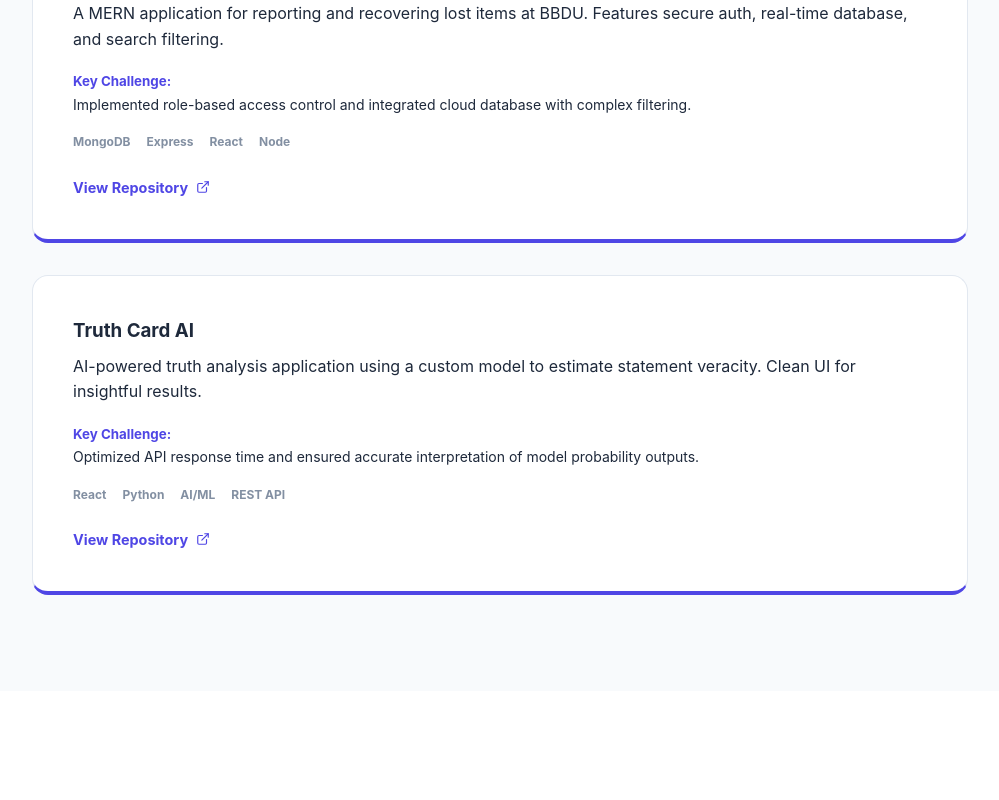
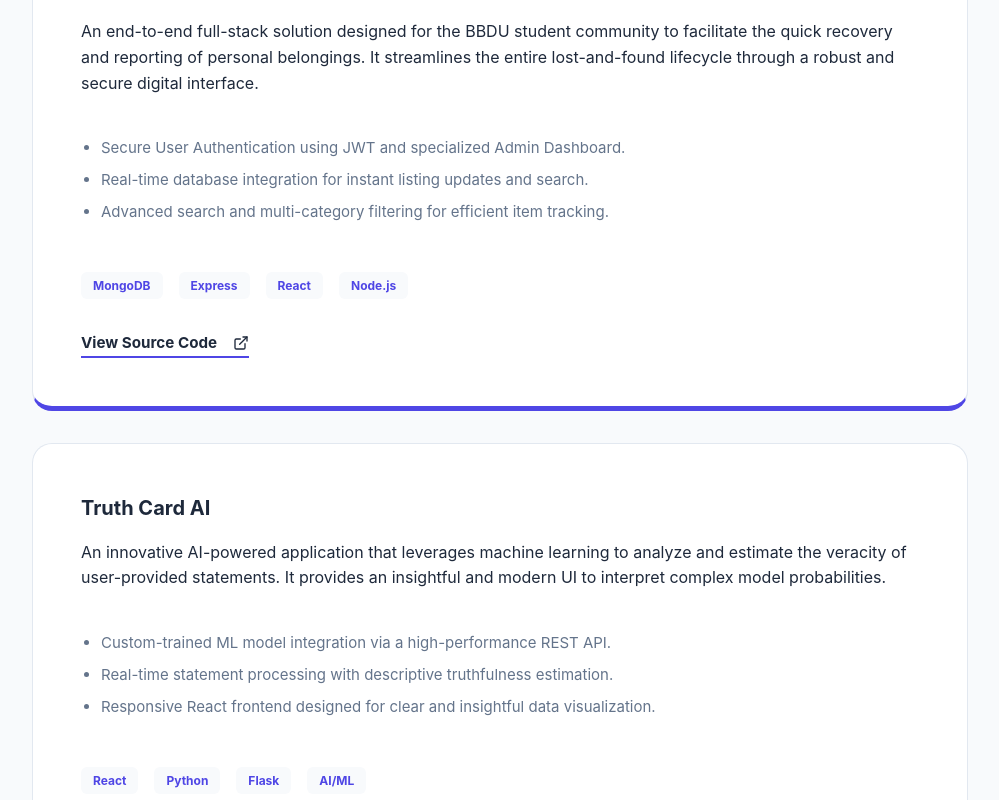
Before and after one commit to priyanshi355/Portfolio, a React app: page / in a window 1280 px wide. Shown: the part 3560-4360 px from the top of the page, without its empty margins (140-1139 px from the left). Built offline with nearby package versions, Linux system fonts and the light colour scheme; the HTML template or start-up script is replaced by a standard one.

Commit message:
Linked MERN certificate and finalized styling

```diff
--- a/src/App.jsx
+++ b/src/App.jsx
@@ -169,16 +169,24 @@ const Projects = () => {
   const projects = [
     {
       title: "Lost & Found Platform",
-      desc: "A MERN application for reporting and recovering lost items at BBDU. Features secure auth, real-time database, and search filtering.",
-      challenges: "Implemented role-based access control and integrated cloud database with complex filtering.",
-      tags: ["MongoDB", "Express", "React", "Node"],
+      desc: "An end-to-end full-stack solution designed for the BBDU student community to facilitate the quick recovery and reporting of personal belongings. It streamlines the entire lost-and-found lifecycle through a robust and secure digital interface.",
+      features: [
+        "Secure User Authentication using JWT and specialized Admin Dashboard.",
+        "Real-time database integration for instant listing updates and search.",
+        "Advanced search and multi-category filtering for efficient item tracking."
+      ],
+      tags: ["MongoDB", "Express", "React", "Node.js"],
       link: "https://github.com/priyanshi355"
     },
     {
       title: "Truth Card AI",
-      desc: "AI-powered truth analysis application using a custom model to estimate statement veracity. Clean UI for insightful results.",
-      challenges: "Optimized API response time and ensured accurate interpretation of model probability outputs.",
-      tags: ["React", "Python", "AI/ML", "REST API"],
+      desc: "An innovative AI-powered application that leverages machine learning to analyze and estimate the veracity of user-provided statements. It provides an insightful and modern UI to interpret complex model probabilities.",
+      features: [
+        "Custom-trained ML model integration via a high-performance REST API.",
+        "Real-time statement processing with descriptive truthfulness estimation.",
+        "Responsive React frontend designed for clear and insightful data visualization."
+      ],
+      tags: ["React", "Python", "Flask", "AI/ML"],
       link: "https://github.com/priyanshi355"
     }
   ];
@@ -187,33 +195,36 @@ const Projects = () => {
     <section id="projects" className="bg-secondary">
       <div className="container">
         <div className="section-head">
-          <h2 className="section-title">Featured Work</h2>
-          <p className="section-subtitle">Deep dives into my development projects.</p>
+          <h2 className="section-title">Featured Projects</h2>
+          <p className="section-subtitle">A deep dive into my recent technical developments and problem-solving approaches.</p>
         </div>
         <div className="grid grid-2 gap-4">
           {projects.map((proj, index) => (
             <motion.div
               key={index}
-              initial={{ opacity: 0, y: 20 }}
+              initial={{ opacity: 0, y: 30 }}
               whileInView={{ opacity: 1, y: 0 }}
               viewport={{ once: true }}
-              whileHover={{ y: -8 }}
               className="project-card shadow-md"
             >
               <div className="project-content">
-                <h3 className="mb-2">{proj.title}</h3>
+                <h3 className="mb-4 text-xl">{proj.title}</h3>
                 <p className="text-muted mb-4">{proj.desc}</p>
-                <div className="mb-4">
-                  <small className="font-bold color-accent block mb-1">Key Challenge:</small>
-                  <p className="text-sm">{proj.challenges}</p>
-                </div>
-                <div className="flex flex-wrap gap-2 mb-6">
+
+                <ul className="project-list">
+                  {proj.features.map((feature, i) => (
+                    <li key={i}>{feature}</li>
+                  ))}
+                </ul>
+
+                <div className="flex flex-wrap gap-2 mb-8 mt-4">
                   {proj.tags.map((tag, i) => (
                     <span key={i} className="badge-tag">{tag}</span>
                   ))}
                 </div>
-                <a href={proj.link} target="_blank" className="link-icon flex items-center gap-1">
-                  View Repository <ExternalLink size={14} />
+
+                <a href={proj.link} target="_blank" className="link-icon flex items-center gap-2">
+                  View Source Code <ExternalLink size={16} />
                 </a>
               </div>
             </motion.div>
@@ -227,7 +238,7 @@ const Projects = () => {
 const Certifications = () => {
   const certs = [
     { title: "Alpha (DSA with Java)", issuer: "Apna College", date: "2024", icon: <Layers />, file: "/certs/apna_dsa.pdf" },
-    { title: "MERN Stack / Full-Stack", issuer: "Apna College", date: "2024", icon: <BarChart />, file: "#" },
+    { title: "MERN Stack / Full-Stack", issuer: "Apna College", date: "2024", icon: <BarChart />, file: "/certs/mern_cert.pdf" },
     { title: "OpScape 2.0 - IIM Trichy", issuer: "Indian Institute of Management", date: "2024", icon: <CheckCircle />, file: "/certs/iim_trichy.pdf" }
   ];
 
--- a/src/index.css
+++ b/src/index.css
@@ -155,10 +155,14 @@ section {
 .skill-tag { background: var(--secondary); padding: 0.25rem 0.75rem; border-radius: 6px; font-size: 0.8125rem; font-weight: 500; border: 1px solid var(--border); }
 
 /* Projects */
-.project-card { background: white; border-radius: 16px; overflow: hidden; border: 1px solid var(--border); border-bottom: 4px solid var(--accent); }
-.project-content { padding: 2.5rem; }
-.badge-tag { font-size: 0.75rem; font-weight: 700; color: var(--text-muted); opacity: 0.8; }
-.link-icon { font-weight: 700; color: var(--accent); font-size: 0.9rem; }
+.project-card { background: white; border-radius: 20px; overflow: hidden; border: 1px solid var(--border); border-bottom: 5px solid var(--accent); transition: var(--transition); display: flex; flex-direction: column; }
+.project-card:hover { transform: translateY(-10px); box-shadow: var(--shadow-lg); }
+.project-content { padding: 3rem; flex: 1; display: flex; flex-direction: column; }
+.project-list { margin: 1.5rem 0; padding-left: 1.25rem; }
+.project-list li { font-size: 0.9375rem; color: var(--text-muted); margin-bottom: 0.5rem; position: relative; list-style: disc; }
+.badge-tag { font-size: 0.75rem; font-weight: 700; color: var(--accent); background: var(--secondary); padding: 0.25rem 0.75rem; border-radius: 6px; }
+.link-icon { font-weight: 700; color: var(--text-main); font-size: 0.95rem; border-bottom: 2px solid var(--accent); margin-top: auto; align-self: flex-start; }
+.link-icon:hover { color: var(--accent); border-color: var(--text-main); }
 
 /* Contact */
 .contact-section { padding-bottom: 8rem; }
@@ -199,6 +203,8 @@ section {
 .cert-card:hover { transform: translateY(-5px); box-shadow: var(--shadow-lg); border-color: var(--accent); }
 .cert-icon { width: 60px; height: 60px; background: var(--secondary); border-radius: 12px; display: flex; align-items: center; justify-content: center; color: var(--accent); margin-bottom: 1.5rem; }
 
+.clickable { cursor: pointer; }
+
 .text-xl { font-size: 1.25rem; }
 
 /* Responsive adjustments */
```
Also changed, not shown: 1 other file (tests, documents, lock files or other folders).
